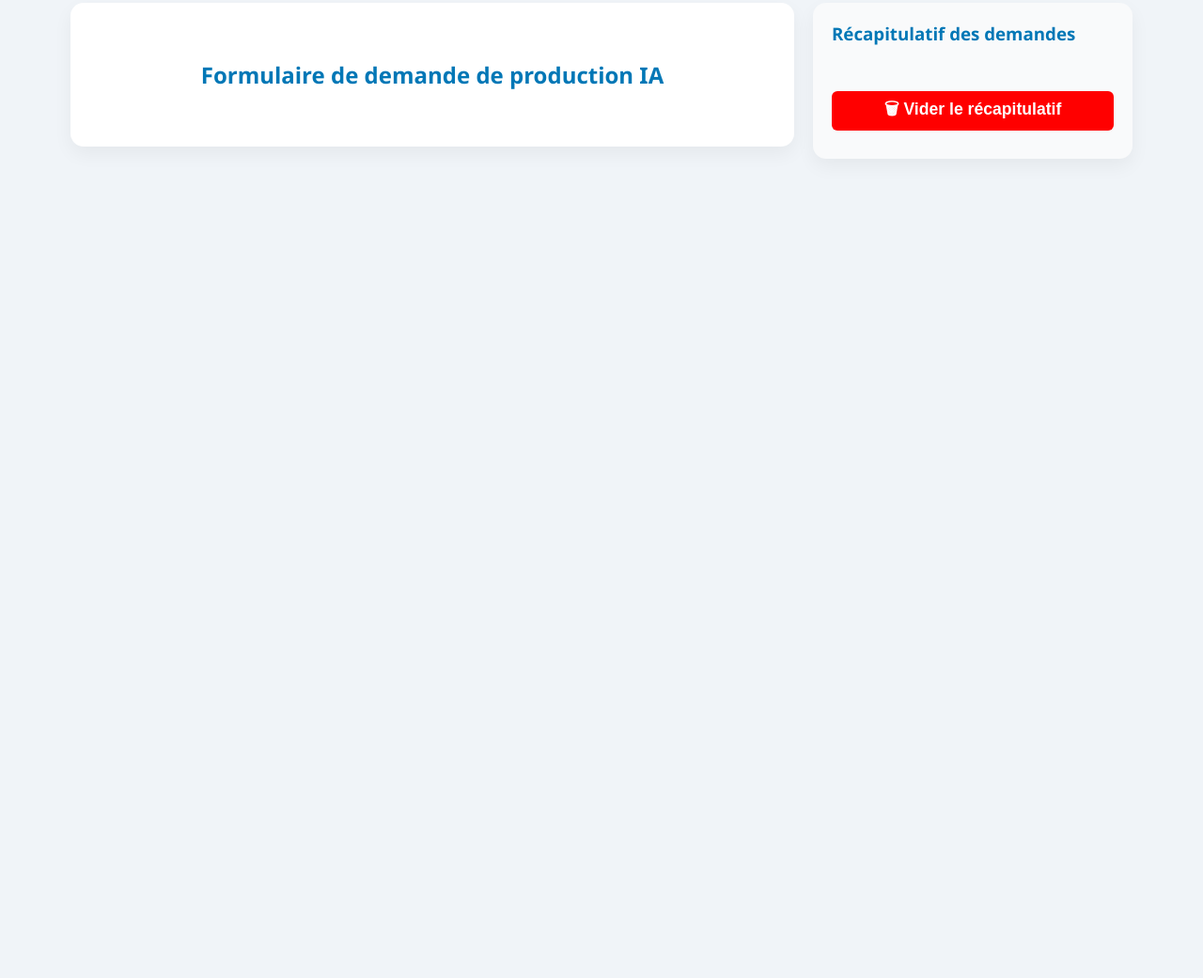
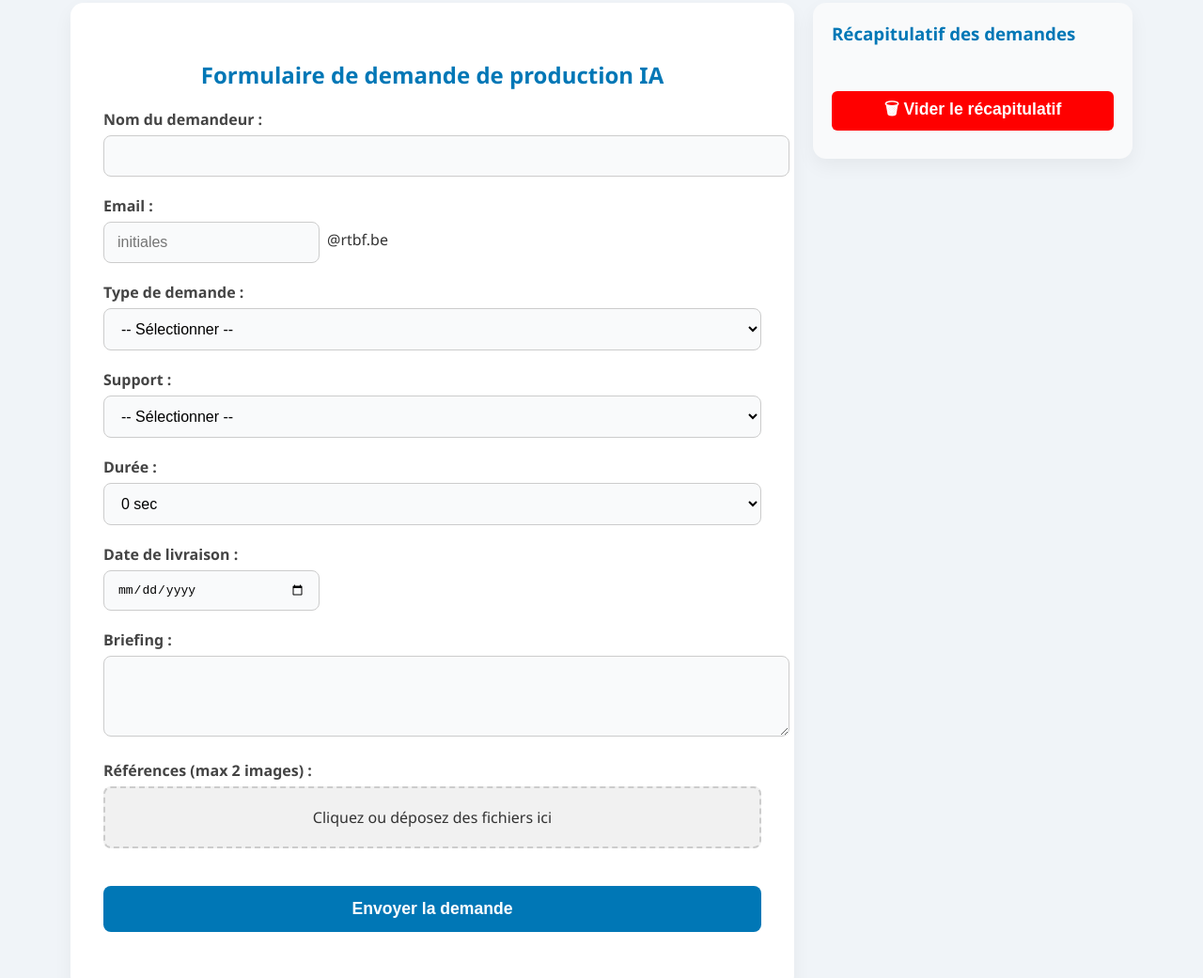
Before and after one commit to spiresm/IA_marketing, a website: page demandes_ia.html in a window 1280 px wide. Shown: the part 286-1327 px from the top of the page at 94% size. Before the commit the page ends 800 px from the top, so only its background shows below. Drawn offline with Linux system fonts and the light colour scheme.

Commit message:
Update demandes_ia.html

```diff
--- a/demandes_ia.html
+++ b/demandes_ia.html
@@ -199,9 +199,8 @@
       float: right;
     }
   </style>
-  <script>
+  <script defer>
     document.addEventListener("DOMContentLoaded", () => {
-      // Remplir la liste des durées
       const dureeSelect = document.getElementById("duree");
       if (dureeSelect) {
         for (let i = 0; i <= 60; i++) {
@@ -212,7 +211,6 @@
         }
       }
 
-      // Drag & drop images
       const dropZone = document.getElementById("dropZone");
       const fileInput = document.getElementById("reference");
       const preview = document.getElementById("preview");
@@ -282,9 +280,6 @@
       });
     });
   </script>
-</head>
-<body>
-  <div id="header-placeholder"></div>
   <script>
     fetch("header.html")
       .then(res => res.text())
@@ -296,12 +291,59 @@
         if (mainEl) mainEl.style.display = "block";
       });
   </script>
+</head>
+<body>
+  <div id="header-placeholder"></div>
   <main>
     <div class="flex-wrapper">
       <div class="container">
         <h2 style="text-align:center; color:#0077b6;">Formulaire de demande de production IA</h2>
         <form id="demandeIA">
-          <!-- Le reste du formulaire est déjà en place -->
+          <label for="nom">Nom du demandeur :</label>
+          <input type="text" name="nom" required />
+
+          <label for="emailPrefix">Email :</label>
+          <div class="email-container">
+            <input type="text" name="emailPrefix" placeholder="initiales" required />
+            <span>@rtbf.be</span>
+          </div>
+
+          <label for="type">Type de demande :</label>
+          <select name="type" required>
+            <option value="">-- Sélectionner --</option>
+            <option value="vidéo">Vidéo</option>
+            <option value="audio">Audio</option>
+            <option value="génération image">Génération image</option>
+            <option value="voix off IA">Voix off IA</option>
+            <option value="autre">Autre</option>
+          </select>
+
+          <label for="support">Support :</label>
+          <select name="support" required>
+            <option value="">-- Sélectionner --</option>
+            <option value="TV">TV</option>
+            <option value="Radio">Radio</option>
+            <option value="Web">Web</option>
+            <option value="RS">Réseaux sociaux</option>
+            <option value="autre">Autre</option>
+          </select>
+
+          <label for="duree">Durée :</label>
+          <select name="duree" id="duree"></select>
+
+          <label for="date">Date de livraison :</label>
+          <input type="date" name="date" required />
+
+          <label for="description">Briefing :</label>
+          <textarea name="description" rows="4" required></textarea>
+
+          <label for="reference">Références (max 2 images) :</label>
+          <div class="drop-zone" id="dropZone">Cliquez ou déposez des fichiers ici</div>
+          <input type="file" id="reference" accept="image/*" multiple hidden />
+          <div class="preview" id="preview"></div>
+
+          <button type="submit" id="submitBtn">Envoyer la demande</button>
+          <div id="confirmation"></div>
         </form>
       </div>
       <div class="recap">
```
